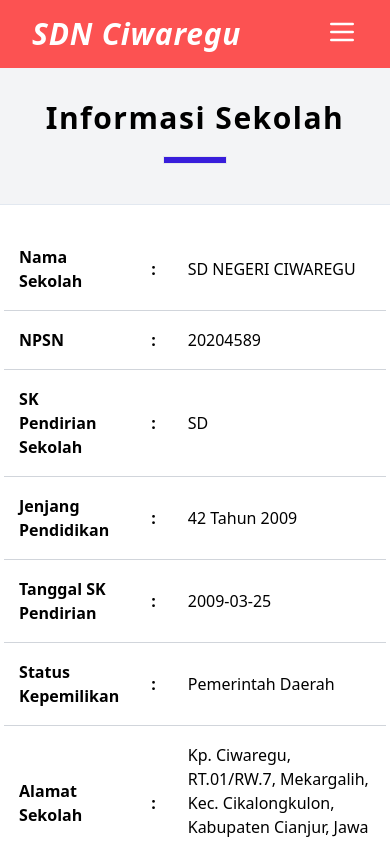
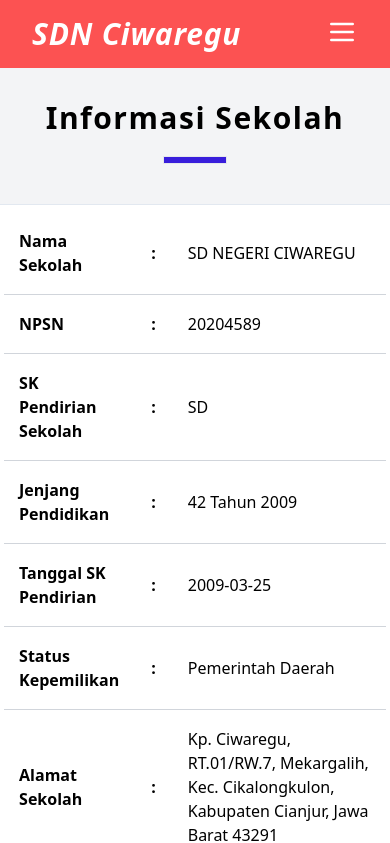
Before and after one commit to azarnuzy/sd-ciwaregu-1-fe, a Next.js app: page /profile/informasi-sekolah in a window 390 px wide. Shown: the top 843 px of the page. Built offline with nearby package versions, Linux system fonts and the light colour scheme.

Commit message:
fix informasi sekolah page

```diff
--- a/src/pages/profile/informasi-sekolah.jsx
+++ b/src/pages/profile/informasi-sekolah.jsx
@@ -25,7 +25,7 @@ function InformasiSekolah() {
           Informasi Sekolah
         </h2>
         <div className='border border-solid bg-origin-blue h-2 w-16 flex justify-center mb-10'></div>
-        <div className='shadow-xl border-[1px]  border-solid border-slate-200 rounded p-8 mx-16 bg-white mb-10'>
+        <div className='shadow-xl border-[1px]  border-solid border-slate-200 rounded p-4  md:p-8 md:mx-16 bg-white mb-10'>
           <table className='w-full border-collapse'>
             <tbody>
               {data.map((row, index) => (
```
